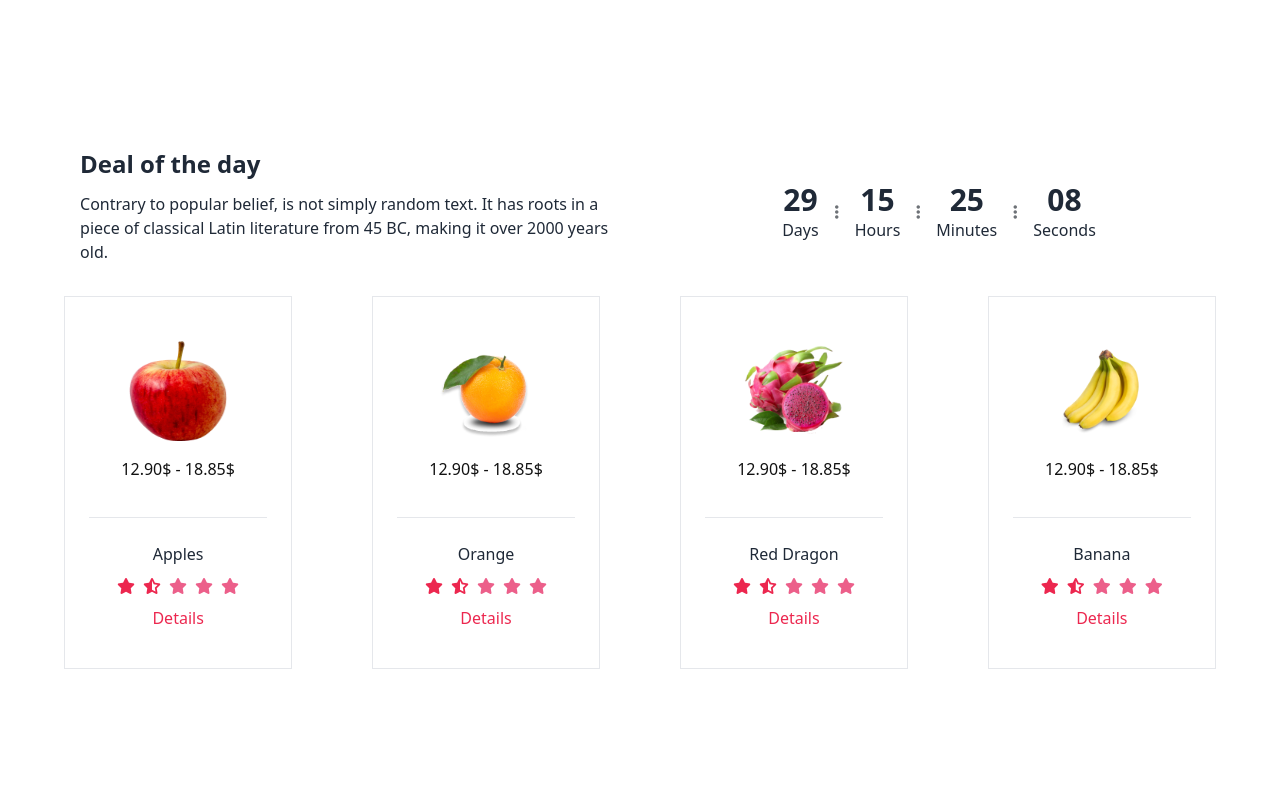
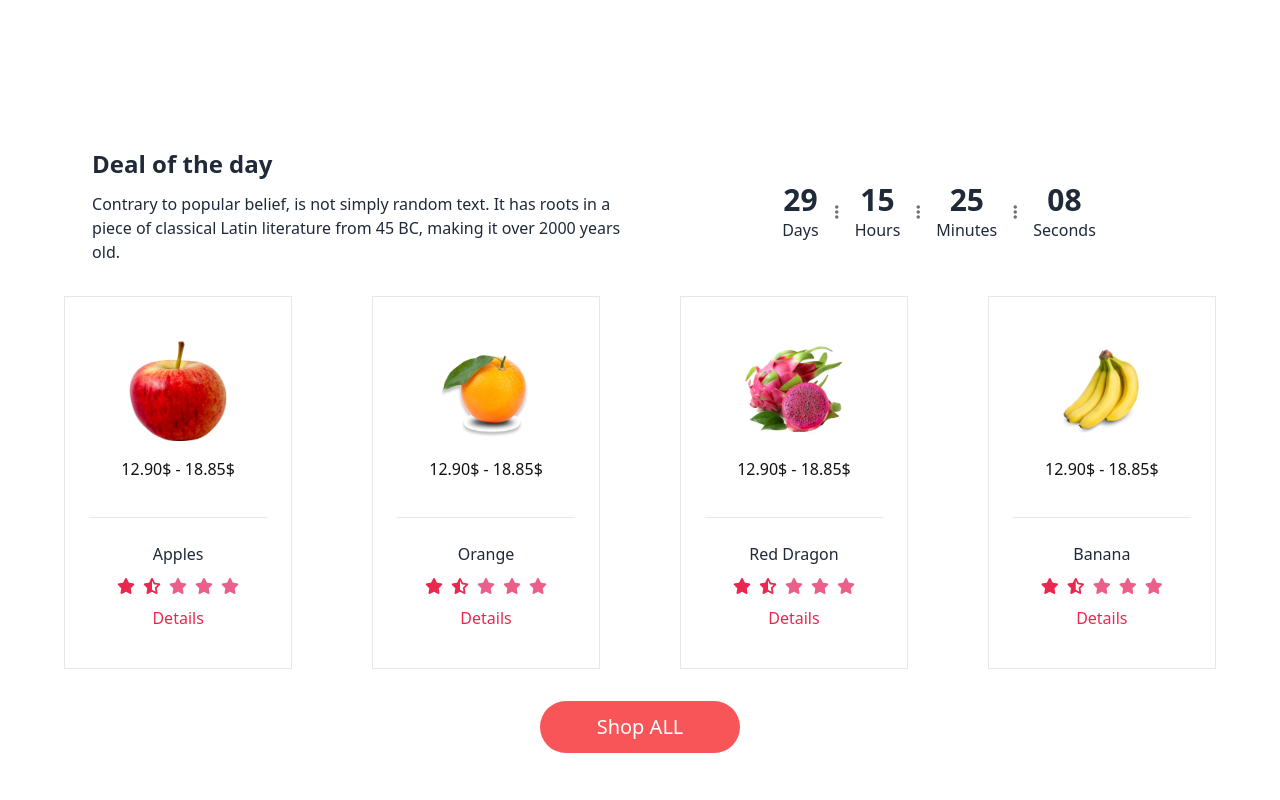
Before and after one commit to farzanaYesminn/FruitBrust_HTML-TailwindCSS_Responsive, a plain HTML site: page index.html in a window 1280 px wide. Shown: the part 1080-1880 px from the top of the page. Drawn offline with nearby package versions, Linux system fonts and the light colour scheme; files whose address does not match are found by name.

Commit message:
Deals Updated

```diff
--- a/index.html
+++ b/index.html
@@ -161,7 +161,7 @@
 
         <!-- Deal Day -->
         <div class="my-[10%]">
-            <div class="flex flex-col sm:flex sm:flex-row justify-evenly gap-6 py-5">
+            <div class="flex flex-col sm:flex sm:flex-row justify-evenly justify-center items-center py-5">
                 <div>
                     <h1 class="text-2xl font-bold" >Deal of the day</h1>
                     <p class="md:w-[300px] sm:w-[300px] py-3 lg:w-[550px]">Contrary to popular belief, is not simply random text. It has roots in a piece of classical Latin literature from 45 BC, making it over 2000 years old.</p>
@@ -266,6 +266,9 @@
                         <p class="text-center text-[#ec274f]">Details</p>
                     </div>
                 </div>
+             </div>
+             <div class=" flex justify-center mt-8">
+                <button class="w-[100px] sm:w-[200px] bg-[#F85559] text-sm md:text-xl text-white py-1 px-2 rounded-full sm:px-5 sm:py-3 sm:btn sm:btn-error sm:text-white items-center justify-center text-center ">Shop ALL</button>
                 </div>
             </div>
         </div>
```
